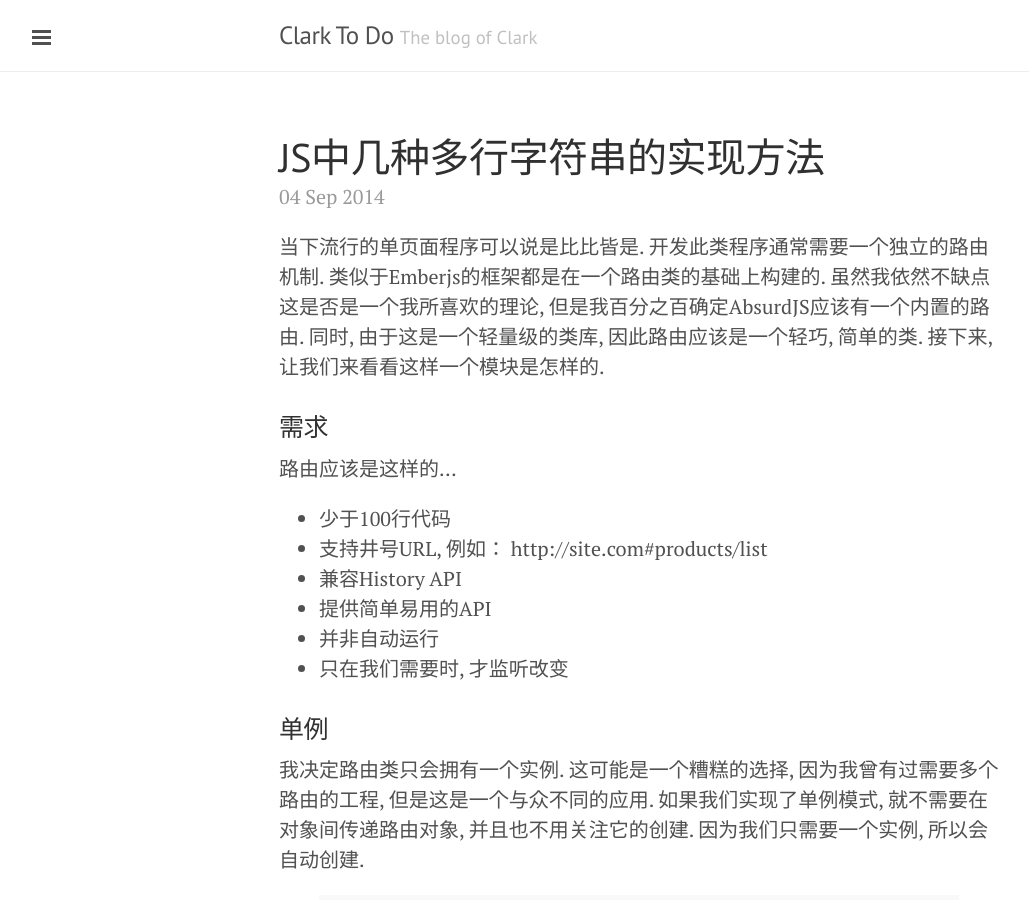
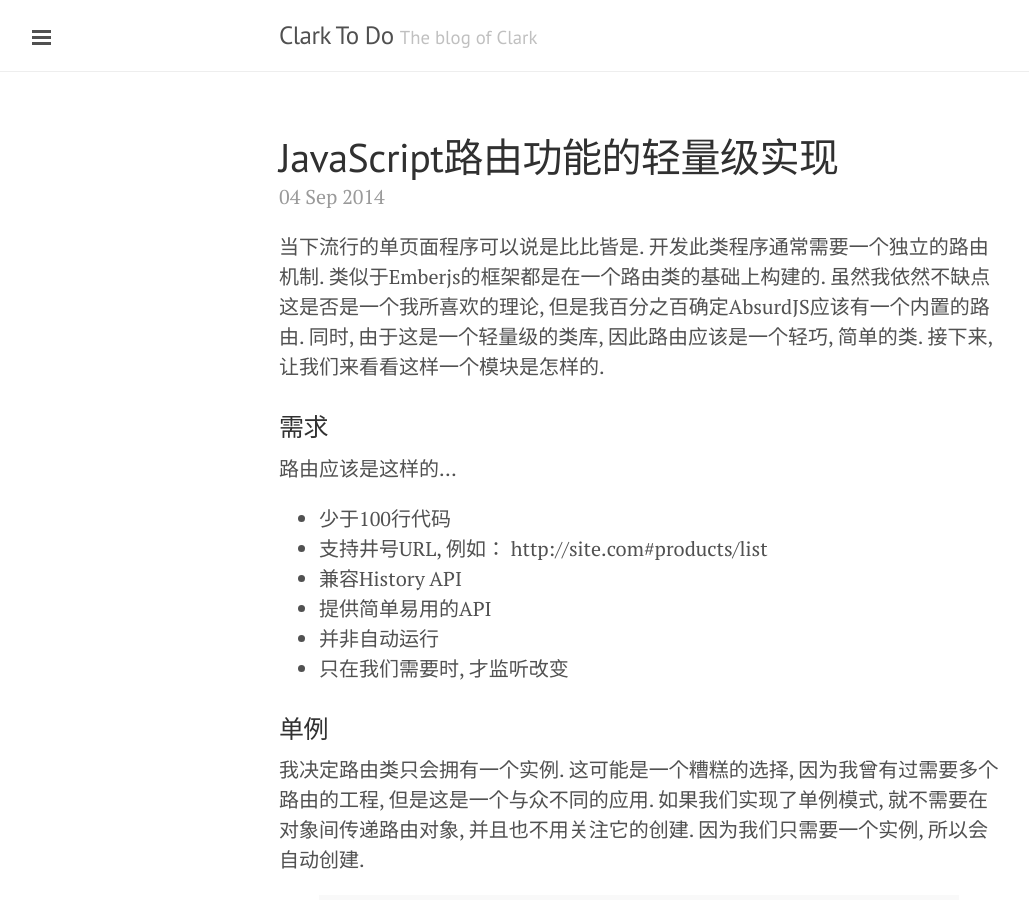
Before and after one commit to clarkdo/clarkdo.github.com, a Jekyll site: the page built from _posts/2014-09-04-22.md, in a window 1280 px wide and 900 px high. Shown: the whole window, without its empty margins (1-1030 px from the left). Built offline with Jekyll 4.4.1, drawn with Linux system fonts in a browser that asks for light colours; Markdown is read by kramdown in place of the engine named in the settings; comment, search, counter and statistics services are not loaded.

Commit message:
new post

```diff
--- a/_posts/2014-09-04-22.md
+++ b/_posts/2014-09-04-22.md
@@ -1,6 +1,6 @@
 ---
 layout: post
-title: JS中几种多行字符串的实现方法
+title: JavaScript路由功能的轻量级实现
 category: JavaScript
 comments: true
 ---
```
